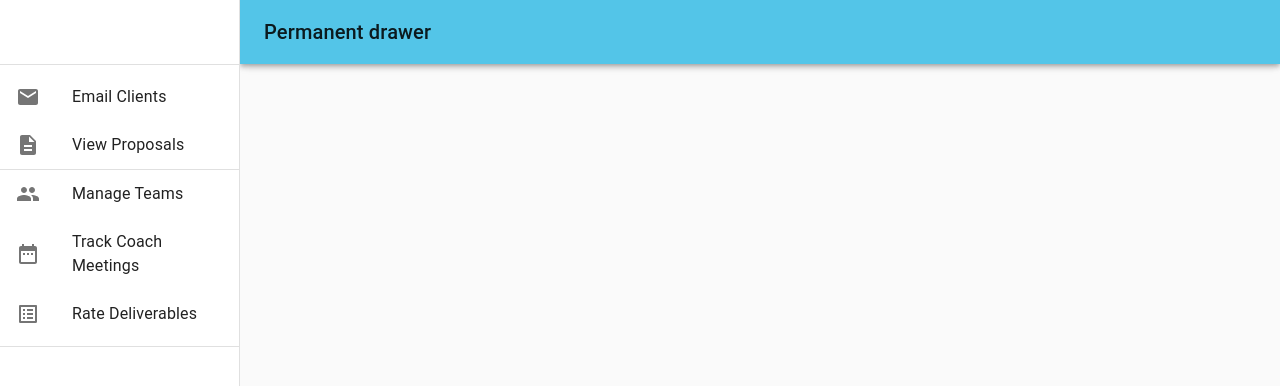
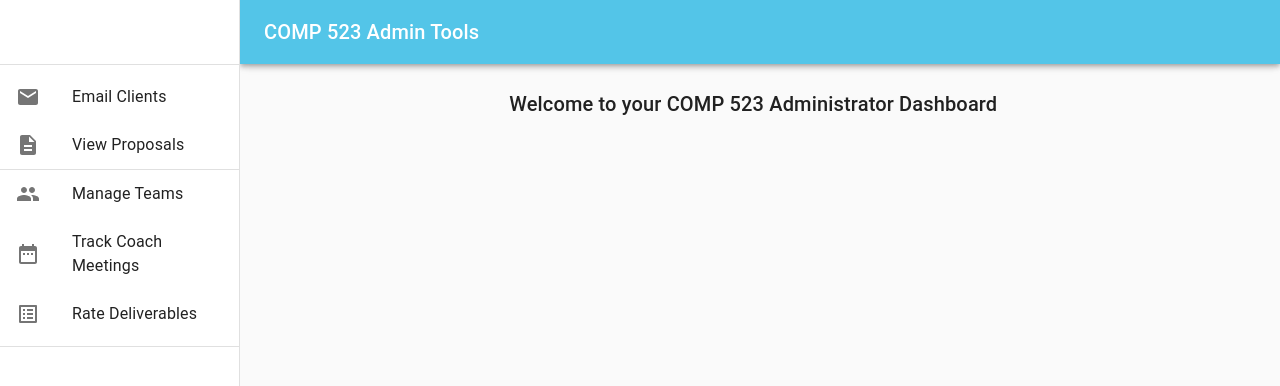
Before and after one commit to Patrick-Carawan/Comp523AdminTools, a React (Create React App) app: page /dashboard in a window 1280 px wide. Shown: the top 386 px of the page. Built offline with nearby package versions, Linux system fonts and the light colour scheme.

Commit message:
updated theme

```diff
--- a/src/Components/ComposeEmail.jsx
+++ b/src/Components/ComposeEmail.jsx
@@ -7,6 +7,7 @@ import Select from "@material-ui/core/Select";
 import MenuItem from "@material-ui/core/MenuItem";
 import {InputLabel} from "@material-ui/core";
 import FormControl from "@material-ui/core/FormControl";
+import Box from "@material-ui/core/Box";
 
 
 const clientGroups = {
@@ -121,7 +122,7 @@ function ComposeEmail(props) {
                             'padding': '10px',
                             'color': 'white',
                             'borderRadius': '5px',
-                        'backgroundColor': '#3f51b5'
+                            'backgroundColor': '#003b9e'
                         }}
                            href={`mailto:${dummyClientString}?body=${body}&subject=${subject}`}>
                             Email Clients
--- a/src/Components/DashBoard.jsx
+++ b/src/Components/DashBoard.jsx
@@ -1,5 +1,5 @@
 import React, {useState} from 'react';
-import {makeStyles} from '@material-ui/core/styles';
+import {createMuiTheme, makeStyles} from '@material-ui/core/styles';
 import Drawer from '@material-ui/core/Drawer';
 import CssBaseline from '@material-ui/core/CssBaseline';
 import AppBar from '@material-ui/core/AppBar';
@@ -18,6 +18,8 @@ import Deliverable from '@material-ui/icons/ListAlt';
 import TeamSelection from "./TeamSelection";
 import ProposalsAdminView from "./ProposalsAdminView";
 import ComposeEmail from "./ComposeEmail";
+import Box from "@material-ui/core/Box";
+
 
 const drawerWidth = 240;
 
@@ -65,16 +67,20 @@ export default function Dashboard() {
                 return <ProposalsAdminView/>;
             case pages.EMAIL:
                 return <ComposeEmail/>;
+            case undefined:
+                return <Box textAlign="center">
+                    <Typography variant="h6"> Welcome to your COMP 523 Administrator Dashboard</Typography>
+                </Box>
         }
     }
 
     return (
         <div className={classes.root}>
             <CssBaseline/>
-            <AppBar position="fixed" className={classes.appBar}>
+        <AppBar style={{'color':'white'}} position="fixed" className={classes.appBar}>
                 <Toolbar>
                     <Typography variant="h6" noWrap>
-                        Permanent drawer
+                        COMP 523 Admin Tools
                     </Typography>
                 </Toolbar>
             </AppBar>
--- a/src/Components/ProposalsAdminView.jsx
+++ b/src/Components/ProposalsAdminView.jsx
@@ -36,7 +36,6 @@ const proposals = [{
 function ProposalsAdminView(props) {
     return (
         <div>
-            <TopNav/>
             {proposals.map((prop, i) =>
                 <Card className="MiddleText" variant="outlined" key={i}>
                     <CardContent>
--- a/src/Components/TeamSelection.jsx
+++ b/src/Components/TeamSelection.jsx
@@ -80,7 +80,7 @@ function TeamSelection(props) {
                     )}
                 </Grid>
             </Container>
-            <Button variant="contained" color="primary" onClick={submitTeams}
+            <Button variant="contained" color="secondary" onClick={submitTeams}
                     style={{'marginLeft': '30px', 'marginTop': '30px'}}>
                 Submit Teams
             </Button>
```
Lines whose indentation alone changed are shown as unchanged.
